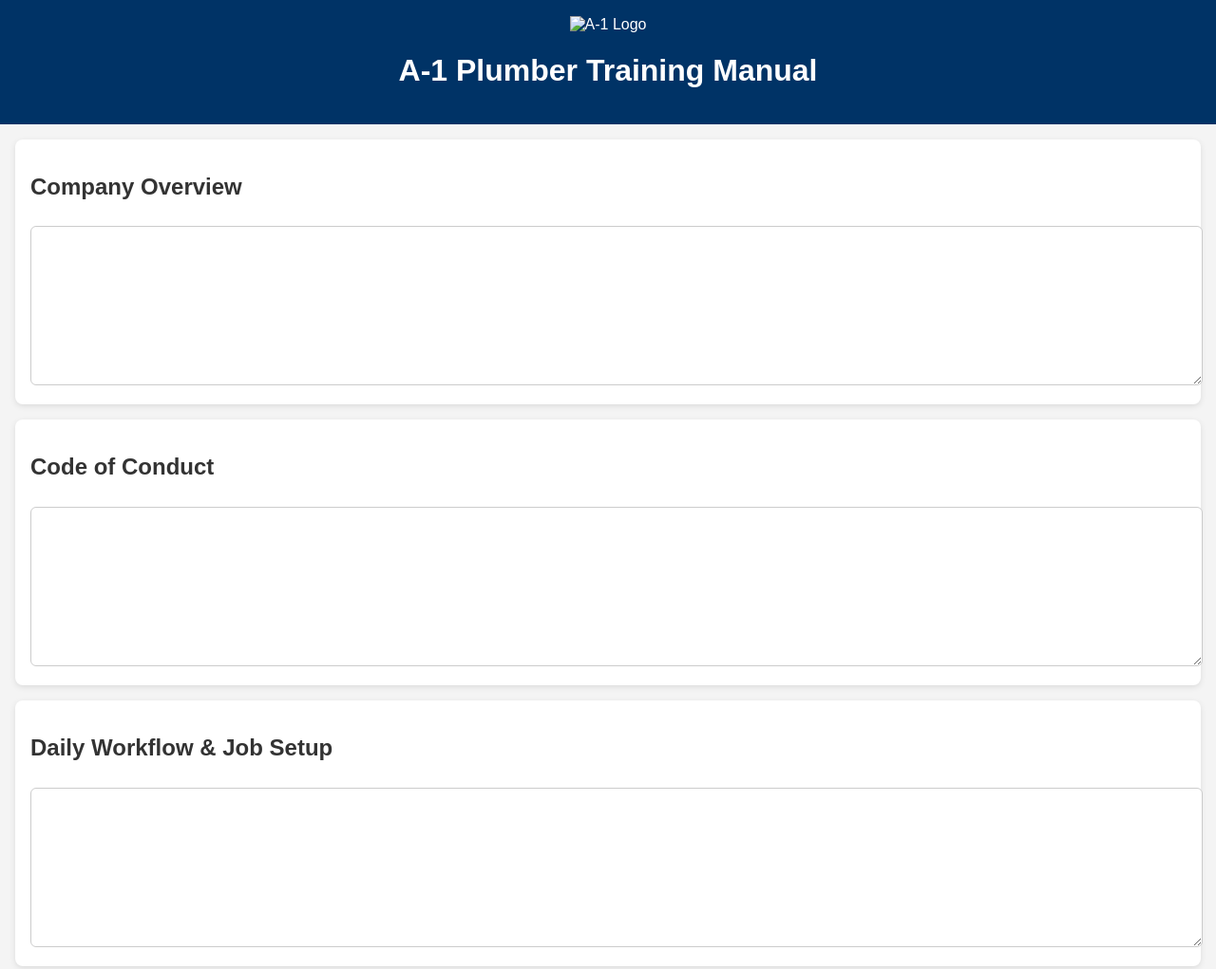
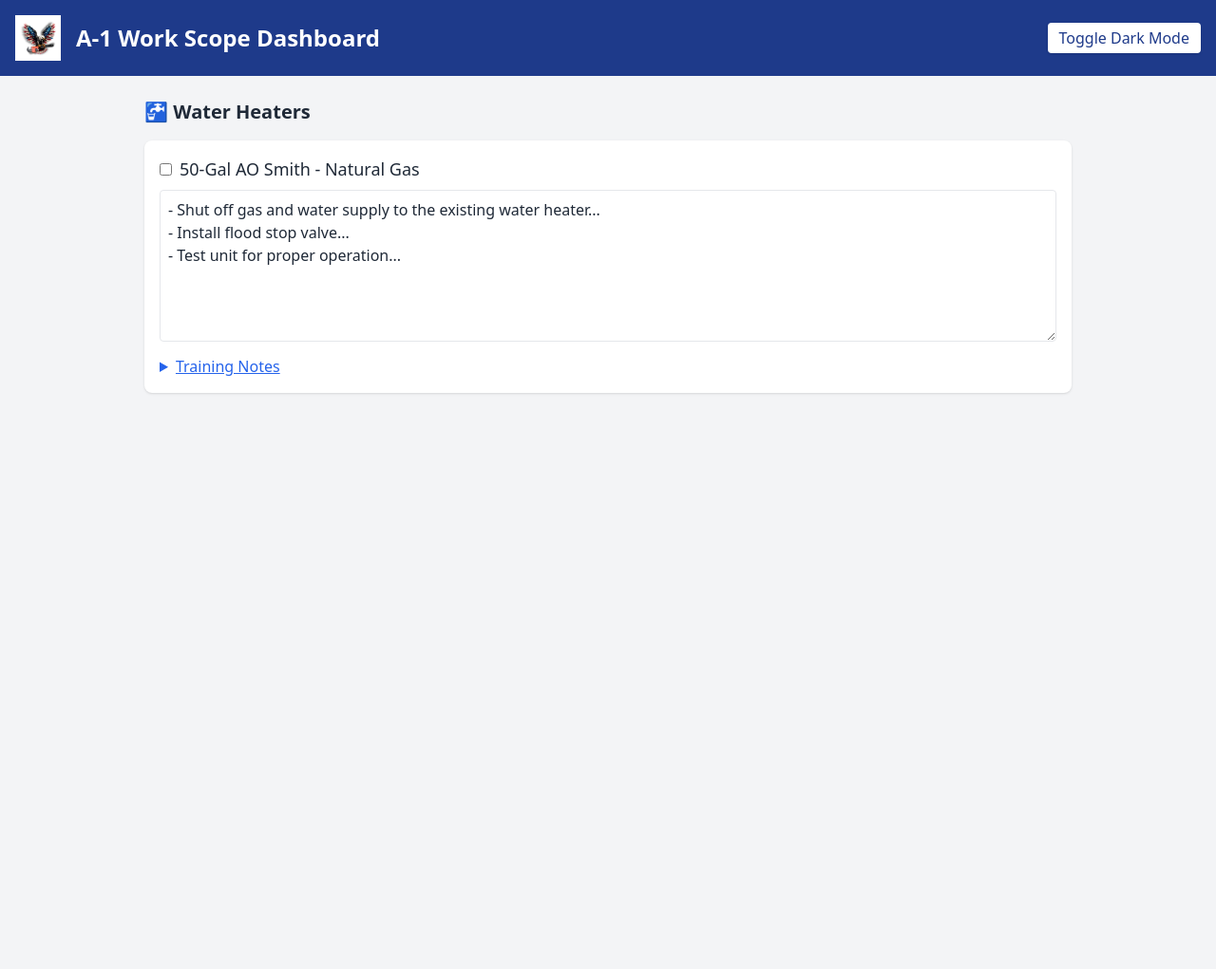
Before and after one commit to johnniesue/A-1APSVC-Work-Scopes, a plain HTML site: page index.html in a window 1280 px wide. Shown: the top 1021 px of the page at 95% size. After the commit the page ends 800 px from the top, so only its background shows below. Drawn offline with nearby package versions, Linux system fonts and the light colour scheme.

Commit message:
Add files via upload

```diff
--- a/index.html
+++ b/index.html
@@ -1,23 +1,51 @@
+
 <!DOCTYPE html>
-<html lang="en">
+<html lang="en" class="bg-gray-100">
 <head>
   <meta charset="UTF-8" />
   <meta name="viewport" content="width=device-width, initial-scale=1.0"/>
-  <title>A-1 Plumber Training Manual</title>
-  <link rel="manifest" href="manifest.json">
-  <link rel="stylesheet" href="styles.css"/>
-  <script src="script.js" defer></script>
+  <title>A-1 Work Scope Dashboard</title>
+  <script src="https://cdn.tailwindcss.com"></script>
 </head>
-<body>
-  <header>
-    <img src="logo.png" alt="A-1 Logo" class="logo">
-    <h1>A-1 Plumber Training Manual</h1>
+<body class="text-gray-800">
+  <header class="bg-blue-900 text-white p-4 flex items-center justify-between">
+    <div class="flex items-center gap-4">
+      <img src="logo.png" alt="A-1 Logo" class="w-12 h-12">
+      <h1 class="text-2xl font-bold">A-1 Work Scope Dashboard</h1>
+    </div>
+    <button id="toggleDarkMode" class="bg-white text-blue-900 px-3 py-1 rounded shadow">Toggle Dark Mode</button>
   </header>
-  <main id="manual-container">
-    <!-- Cards will be dynamically inserted here -->
+
+  <main class="p-6 max-w-5xl mx-auto">
+    <section>
+      <h2 class="text-xl font-semibold mb-4">🚰 Water Heaters</h2>
+
+      <!-- Sample Card -->
+      <div class="bg-white rounded-lg shadow p-4 mb-6">
+        <div class="flex items-center justify-between mb-2">
+          <label class="text-lg font-medium"><input type="checkbox" class="mr-2">50-Gal AO Smith - Natural Gas</label>
+        </div>
+        <textarea class="w-full p-2 border rounded h-40 resize-y">- Shut off gas and water supply to the existing water heater...
+- Install flood stop valve...
+- Test unit for proper operation...</textarea>
+        <details class="mt-2">
+          <summary class="cursor-pointer text-blue-600 underline">Training Notes</summary>
+          <ul class="list-disc ml-5 mt-2 text-sm">
+            <li>Materials: AO Smith unit, flood stop, expansion tank</li>
+            <li>Exclusions: Structural mods, drywall repairs</li>
+          </ul>
+        </details>
+      </div>
+
+    </section>
   </main>
-  <div class="buttons">
-    <button onclick="printManual()">🖨️ Print / Export PDF</button>
-  </div>
+
+  <script>
+    document.getElementById('toggleDarkMode').addEventListener('click', () => {
+      document.documentElement.classList.toggle('dark');
+      document.body.classList.toggle('bg-gray-900');
+      document.body.classList.toggle('text-white');
+    });
+  </script>
 </body>
 </html>
```
Also changed, not shown: logo.png (added).
